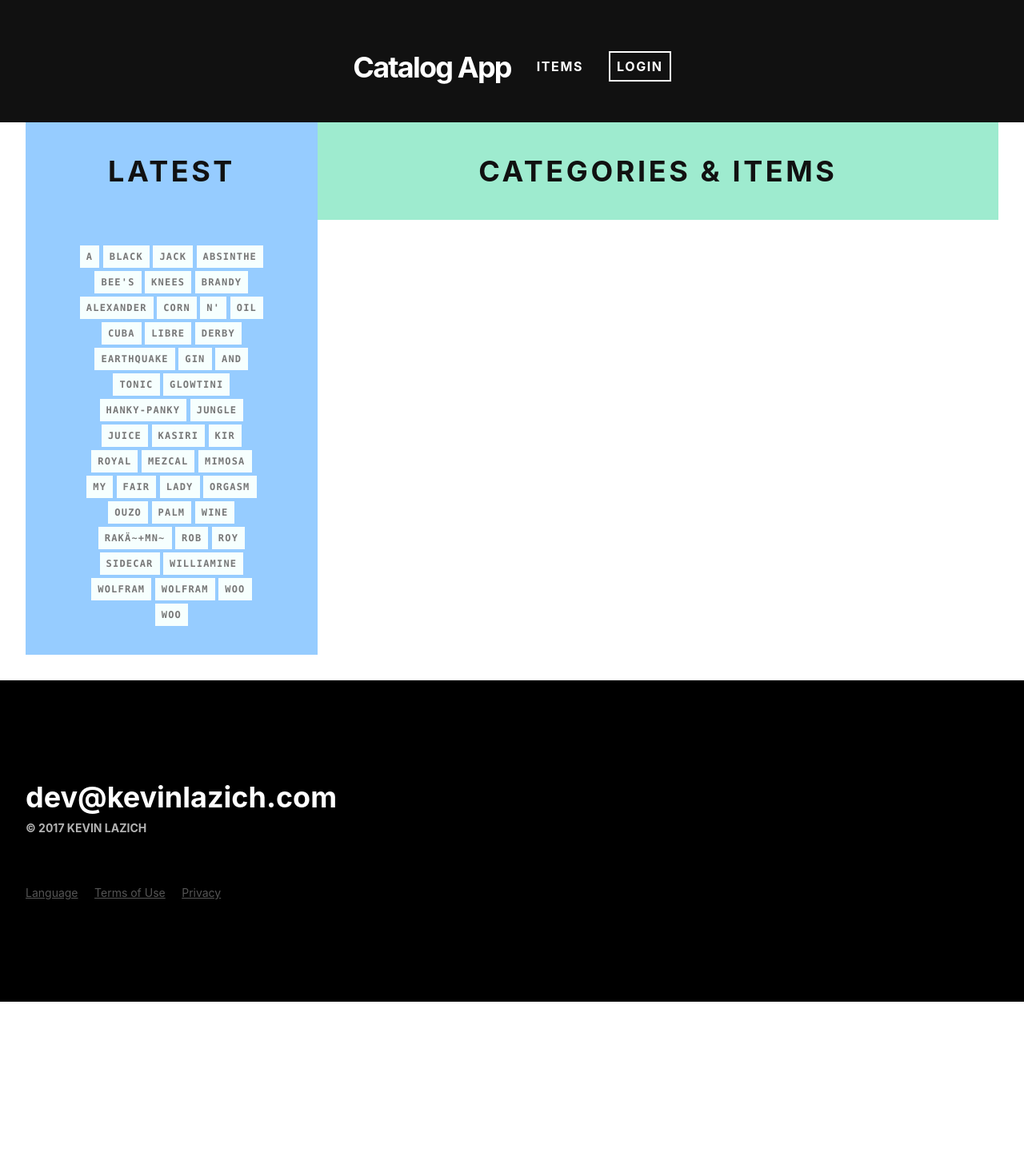
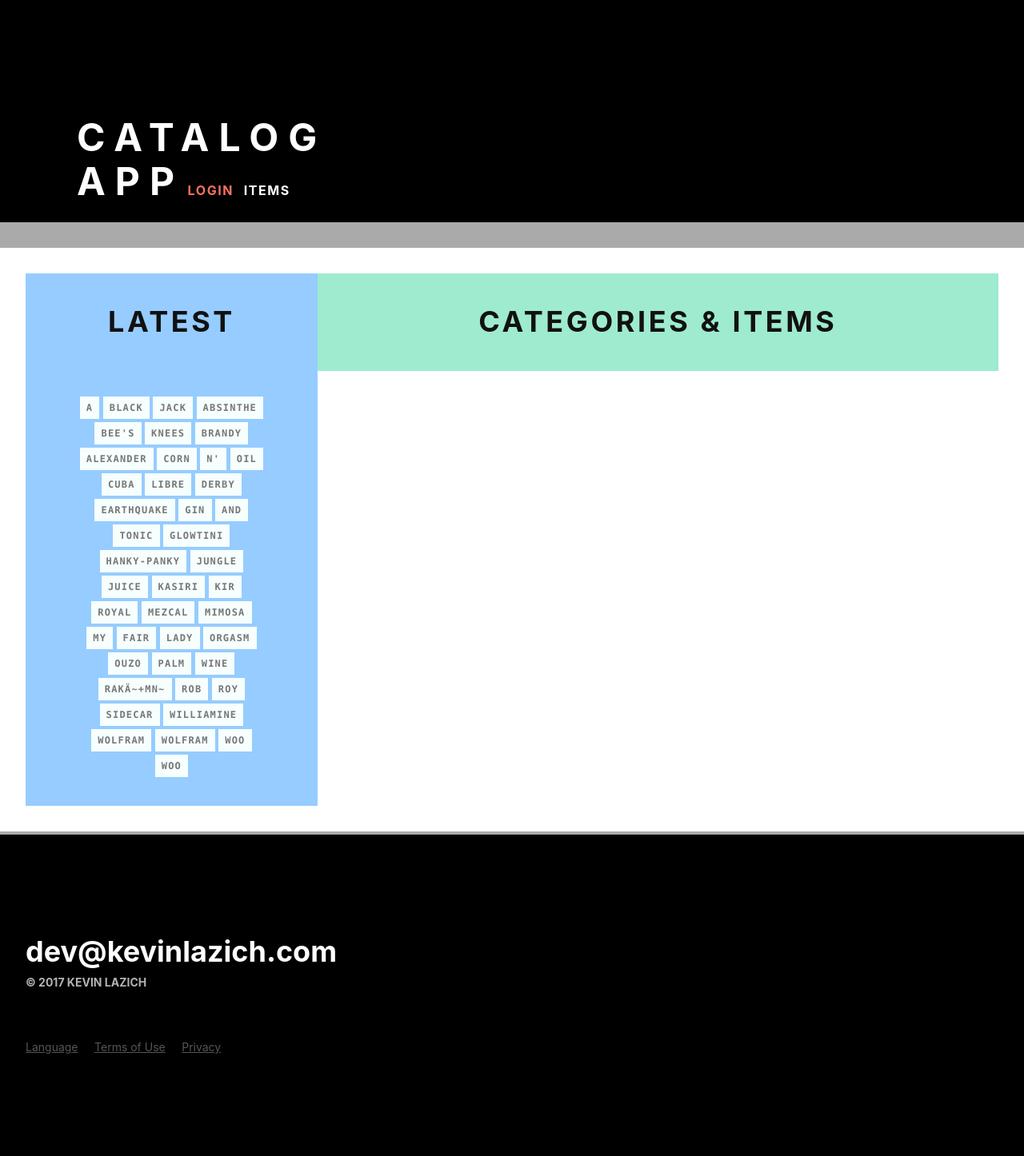
Before and after one commit to klazich/catalog, a Flask app: page / in a window 1280 px wide. Shown: the whole page at 80% size. Before the commit the page ends 1253 px from the top, so only its background shows below. Run offline with Flask 2, Linux system fonts and the light colour scheme; data that the repository does not hold is empty.

Commit message:
Work on front-end

```diff
--- a/catalog/templates/base.html
+++ b/catalog/templates/base.html
@@ -8,38 +8,28 @@
 </head>
 <body class="bg-white">
 
-<header class="bg-near-black flex flex-wrap justify-around">
+<header class="bg-black pt6 pb2 mb4 bb b--light-silver bw5">
 
-    <nav class="mw9 pt5 pb3 ph4 mb4 center">
-        <a class="link f2 b dim white ttc tracked-tight dib" href="#" title="Home">Catalog App</a>
-        <div class="fr ttu tracked dib">
-            <a class="link  dim b white dib ph4" href="#" title="Items">Items</a><!-- don't add whitespace
-         --><a class="link  dim b white dib pa2 ba b--white bw1" href="#" title="Login">Login</a>
+    <nav class="item mw9 ph4 center white">
+        <div class="mh5 pv3">
+            <a class="link dim w-20 f1 ttu tracked-mega b white ttc tracked-tight"
+               href="#"
+               title="Home">Catalog<br>App</a>
+            <a class="link dim ttu tracked b light-red mr2"
+               href="#"
+               title="Login">Login</a>
+            <a class="link dim ttu tracked b white"
+               href="#"
+               title="Items">Items</a>
         </div>
     </nav>
 
 </header>
-{#<div class="flex flex-wrap">#}
-{#  <div class="outline w-25 pa3 mr2">#}
-{#    <code>1</code>#}
-{#  </div>#}
-{#  <div class="outline w-25 pa3 mr2">#}
-{#    <code>2</code>#}
-{#  </div>#}
-{#  <div class="outline w-25 pa3 mr2">#}
-{#    <code>3</code>#}
-{#  </div>#}
-{#  <div class="outline w-25 pa3 mr2">#}
-{#    <code>4</code>#}
-{#  </div>#}
-{#  <div class="outline w-25 pa3">#}
-{#    <code>5</code>#}
-{#  </div>#}
-{#</div>#}
+
 
 <main class="cf mw9 ph4 center">
 
-    <section class="fl bg-light-blue w-30">
+    <section class="fl bg-light-blue w-30 h-100">
         <h1 class="f2 near-black ttu tracked tc pv3">Latest</h1>
         <section class="cf center ph5 ">
             {% block latest %}
@@ -57,7 +47,7 @@
 
 </main>
 
-<footer class="bg-black pv6 mt4 black-70 center">
+<footer class="bg-black pv6 mt4 black-70 center bt b--light-silver bw2">
     <div class="mw9 ph3 ph4-ns center">
         <a href="mailto:" class="link b f3 f2-ns dim white lh-solid">dev@kevinlazich.com</a>
         <p class="f6 db b ttu white-70 lh-solid">© 2017 Kevin Lazich</p>
--- a/catalog/templates/categories.html
+++ b/catalog/templates/categories.html
@@ -7,9 +7,9 @@
                     {{ category.name }}
                 </h2>
             </header>
-            <ul class="list pa0 ma0 tj">
+            <ul class="list pa0 ma0 tc">
                 {% for item in category.items %}
-                    <li class="f7 bg-washed-green lh-solid code ttu tracked b gray dib mb1 pa2">{{ item.title }}</li>
+                    <li class="f7 bg-animate bg-washed-green hover-bg-gray br1 lh-solid code ttu tracked b hover-washed-green gray dib mb1 pa2">{{ item.title }}</li>
                 {% endfor %}
             </ul>
         </article>
@@ -19,7 +19,7 @@
     <article class="fl w-100 center mv4">
         <div class="list pa0 ma0 tc">
             {% for item in ["A", "Black", "Jack", "Absinthe", "Bee's", "Knees", "Brandy", "Alexander", "Corn", "N'", "Oil", "Cuba", "Libre", "Derby", "Earthquake", "Gin", "and", "tonic", "Glowtini", "Hanky-Panky", "Jungle", "Juice", "Kasiri", "Kir", "Royal", "Mezcal", "Mimosa", "My", "Fair", "Lady", "Orgasm", "Ouzo", "Palm", "wine", "RakÄ~+mn~", "Rob", "Roy", "Sidecar", "Williamine", "Wolfram", "Wolfram", "Woo", "Woo"] %}
-                <span class="f7 bg-washed-blue lh-solid code ttu tracked b gray dib mb1 pa2">{{ item }}</span>
+                <span class="f7 dim bg-washed-blue lh-solid code ttu tracked b gray dib mb1 pa2">{{ item }}</span>
             {% endfor %}
         </div>
     </article>
--- a/catalog/views.py
+++ b/catalog/views.py
@@ -16,7 +16,7 @@ home = Blueprint('home', __name__)
 @home.route('/catalog/')
 def index():
     categories = db_session.query(Category).all()
-    return render_template('categories.html', categories=categories)
+    return render_template('categories.html', categories=categories, title='Home')
 
 
 @home.route('/raw/')
```
